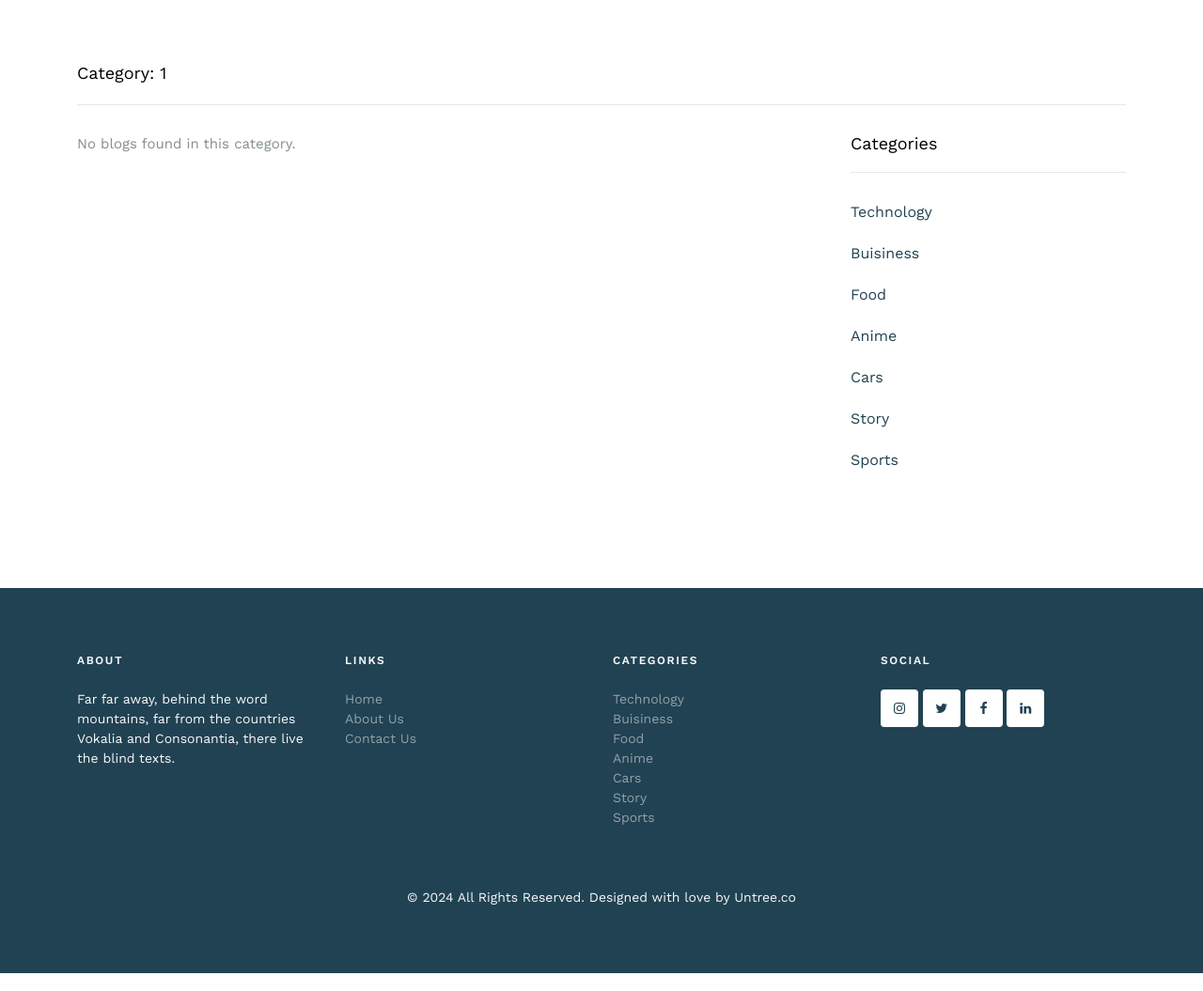
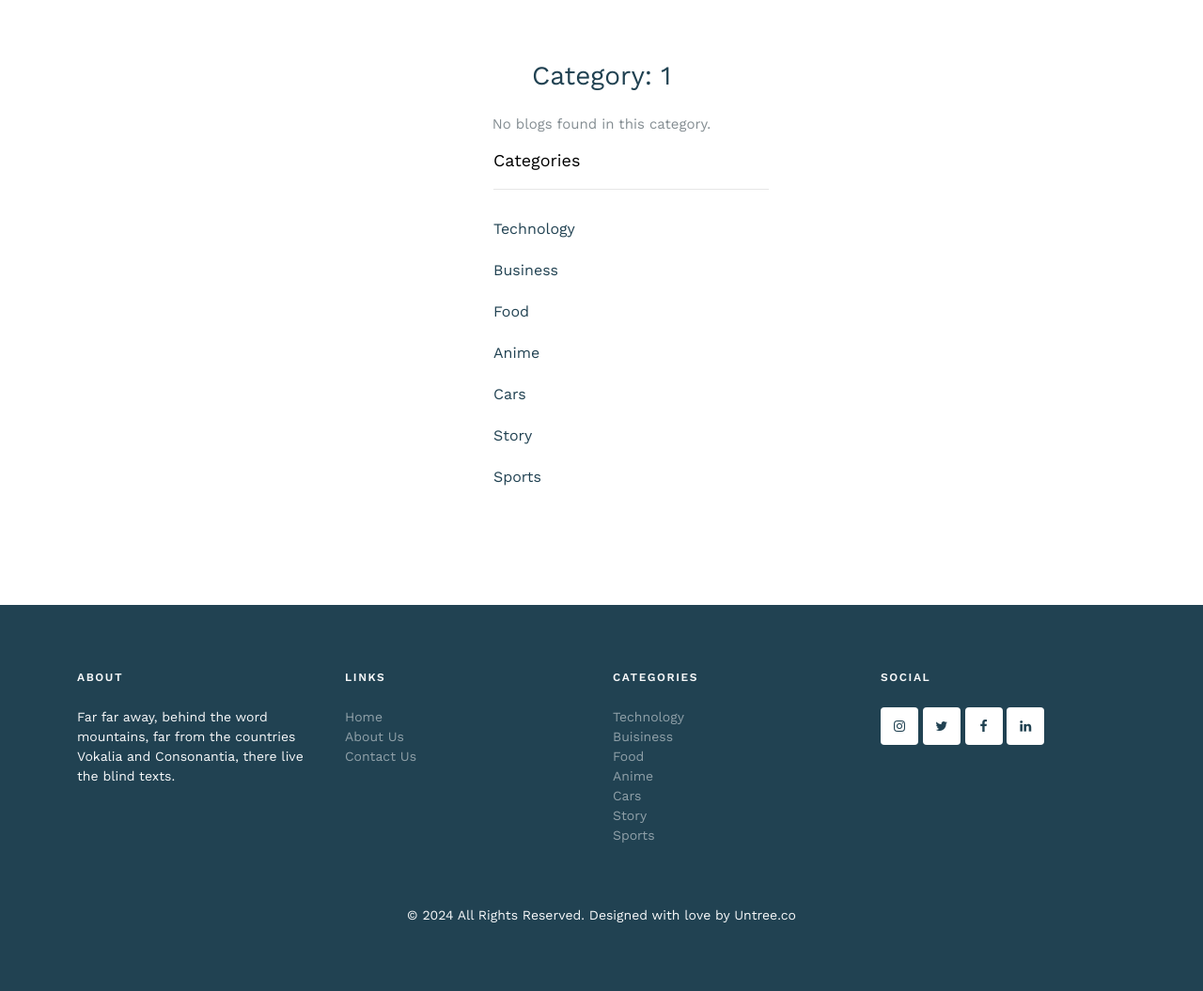
Before and after one commit to ShuhaibAp/BlogVerse, a Django app: a page that uses MainPage/templates/blog_list.html in a window 1280 px wide. Shown: the part 62-1117 px from the top of the page at 94% size. Run offline with Django 5.2, Linux system fonts and the light colour scheme; data comes from the database, SQL or seed files in the repository; both versions use the stored data as it was after the commit; some libraries are stand-ins or nearby versions; some web fonts are replaced.

Commit message:
Pagination completed

```diff
--- a/MainPage/templates/blog_details.html
+++ b/MainPage/templates/blog_details.html
@@ -63,7 +63,7 @@
         </div>
 
         <div class="pt-5 comment-wrap">
-          <h3 class="mb-5 heading">{{total_reviews}} Comments</h3>
+          <h3 class="mb-5 heading">Reviews</h3>
           {% if review %}
           <ul class="comment-list">
             <!-- Example comments, replace with actual comments if available -->
@@ -82,7 +82,9 @@
             {% endfor %}
           </ul>
           {% endif %}
-          <a href="" class="d-flex justify-content-center w-100 border border-dark">All 17 comments ></a>
+          {% if total_reviews > 5 %}
+          <a href="{% url 'allrev' blog_det.id %}" class="d-flex justify-content-center w-100 text-primary">All {{total_reviews}} reviews ></a>
+          {% endif %}
           <div class="comment-form-wrap pt-5">
             <h3 class="mb-2">Leave a comment</h3>
             <form method="post" action="{% url 'revadd' blog_det.id %}">
--- a/MainPage/templates/blog_list.html
+++ b/MainPage/templates/blog_list.html
@@ -5,93 +5,106 @@
         <div class="row">
             {% if blogs %}
             <div class="col-12">
-                <div class="heading">Category: {{ blogs.0.category }}</div>
+                <h3 class="text-center text-primary mb-4">Category: {{ blogs.0.category }}</h3>
             </div>
         </div>
+
         <div class="row posts-entry">
+            <!-- Blog Posts Section -->
             <div class="col-lg-8">
                 {% for blog in blogs %}
-                <div class="blog-entry d-flex blog-entry-search-item">
+                <div class="blog-entry d-flex blog-entry-search-item mb-4">
                     <a href="{% url 'bdet' blog.id %}" class="me-4">
-                        <img src="{{ blog.image.url }}" class="rounded" alt="Image" style="width: 210px; height: 250px;">
+                        <img src="{{ blog.image.url }}" class="rounded" alt="{{ blog.title }}" style="width: 210px; height: 250px; object-fit: cover;">
                     </a>
                     <div>
-                        <span class="date">{{ blog.date }} &bullet; <a href="#">{{ blog.category }}</a></span>
-                        <h2><a href="{% url 'bdet' blog.id %}">{{ blog.title }}</a></h2>
-                        {% if blog.desc|length > 100 %}
+                        <span class="date">{{ blog.date|date:"F j, Y" }} &bullet; <a href="#">{{ blog.category }}</a></span>
+                        <h2><a href="{% url 'bdet' blog.id %}" class="text-dark">{{ blog.title }}</a></h2>
                         <p>{{ blog.desc|slice:":100" }}...</p>
-                        {% else %}
-                        <p>{{ blog.desc }}</p>
-                        {% endif %}
-                        <p><a href="{% url 'bdet' blog.id %}" class="btn btn-sm btn-outline-primary">Read More</a></p>
-						<a href="{% url 'pview' blog.profile.user %}" class="d-flex align-items-center mt-1">
-							<img src="{{ blog.profile.image.url }}" alt="Profile Image" class="rounded-circle" style="width: 40px; height: 40px;">
-							<span class="ms-2">{{ blog.profile.username }}</span>
+                        <a href="{% url 'bdet' blog.id %}" class="btn btn-sm btn-outline-primary">Read More</a>
+                        <a href="{% url 'pview' blog.profile.user %}" class="d-flex align-items-center mt-2">
+                            <img src="{{ blog.profile.image.url }}" alt="Profile Image" class="rounded-circle" style="width: 40px; height: 40px;">
+                            <span class="ms-2">{{ blog.profile.username }}</span>
                         </a>
                     </div>
                 </div>
                 {% endfor %}
-                <div class="row text-start pt-5 border-top">
+
+                <!-- Pagination Section -->
+                <div class="row pt-4">
                     <div class="col-md-12">
-                        <div class="pagination">
-                        <span class="step-links">
-                            {% if page_obj.has_previous %}
-                            <a href="?page=1" class="btn btn-outline-primary py-2">&laquo; first</a>
-                            <a href="?page={{ page_obj.previous_page_number }}" class="btn btn-outline-primary py-2">previous</a>
-                            {% endif %}
+                        <nav class="pagination-wrap text-center">
+                            <ul class="pagination justify-content-center">
+                                {% if page_obj.has_previous %}
+                                <li class="page-item">
+                                    <a href="?page=1" class="page-link">First</a>
+                                </li>
+                                <li class="page-item">
+                                    <a href="?page={{ page_obj.previous_page_number }}" class="page-link">Prev</a>
+                                </li>
+                                {% endif %}
 
-                            {% if page_obj.has_next %}
-                            <a href="?page={{ page_obj.next_page_number }}" class="btn btn-outline-primary py-2" >next</a>
-                            <a href="?page={{ page_obj.paginator.num_pages }}" class="btn btn-outline-primary py-2" >last &raquo;</a>
-                            {% endif %}
-                            &nbsp;
-                            <span class="current text-primary">
-                            Page {{ page_obj.number }} of {{ page_obj.paginator.num_pages }}.
-                            </span>
-                        </span>
-                        </div>
+                                {% for num in page_obj.paginator.page_range %}
+                                    {% if page_obj.number == num %}
+                                        <li class="page-item active"><span class="page-link">{{ num }}</span></li>
+                                    {% elif num > page_obj.number|add:"-3" and num < page_obj.number|add:"3" %}
+                                        <li class="page-item"><a href="?page={{ num }}" class="page-link">{{ num }}</a></li>
+                                    {% endif %}
+                                {% endfor %}
+
+                                {% if page_obj.has_next %}
+                                <li class="page-item">
+                                    <a href="?page={{ page_obj.next_page_number }}" class="page-link">next</a>
+                                </li>
+                                <li class="page-item">
+                                    <a href="?page={{ page_obj.paginator.num_pages }}" class="page-link">Last</a>
+                                </li>
+                                {% endif %}
+                            </ul>
+                        </nav>
                     </div>
                 </div>
             </div>
+
+            <!-- Sidebar for Categories -->
             <div class="col-lg-4 sidebar">
                 <div class="sidebar-box">
-                    <h3 class="heading">Categories</h3>
+                    <h4 class="heading">Categories</h4>
                     <ul class="categories">
-                        <li><a href="{% url 'blist' cat="Technology" %}">Technology</a></li>
-						<li><a href="{% url 'blist' cat="Buisiness" %}">Buisiness</a></li>
-						<li><a href="{% url 'blist' cat="Food" %}">Food</a></li>
-						<li><a href="{% url 'blist' cat="Anime" %}">Anime</a></li>
-						<li><a href="{% url 'blist' cat="Cars" %}">Cars</a></li>
-						<li><a href="{% url 'blist' cat="Story" %}">Story</a></li>
-						<li><a href="{% url 'blist' cat="Sports" %}">Sports</a></li>
+                        <li><a href="{% url 'blist' cat='Technology' %}">Technology</a></li>
+                        <li><a href="{% url 'blist' cat='Buisiness' %}">Business</a></li>
+                        <li><a href="{% url 'blist' cat='Food' %}">Food</a></li>
+                        <li><a href="{% url 'blist' cat='Anime' %}">Anime</a></li>
+                        <li><a href="{% url 'blist' cat='Cars' %}">Cars</a></li>
+                        <li><a href="{% url 'blist' cat='Story' %}">Story</a></li>
+                        <li><a href="{% url 'blist' cat='Sports' %}">Sports</a></li>
                     </ul>
                 </div>
-			{% else %}
+            </div>
+            {% else %}
+            <!-- No Blogs Found Message -->
+            <div class="col-12 text-center">
+                <h3 class="text-center text-primary mb-4">Category: {{ selected_category }}</h3>
+                <p>No blogs found in this category.</p>
+            </div>
 
-            <div class="col-12">
-                <div class="heading">Category: {{ selected_category }}</div>
-            </div>
-			<div class="col-lg-8 ">
-				<p>No blogs found in this category.</p>
-			</div>
-            <div class="col-lg-4 sidebar ">
+            <!-- Sidebar for Categories when no blogs -->
+            <div class="col-lg-4 offset-lg-4 sidebar">
                 <div class="sidebar-box">
-                    <h3 class="heading">Categories</h3>
+                    <h4 class="heading">Categories</h4>
                     <ul class="categories">
-                        <li><a href="{% url 'blist' cat="Technology" %}">Technology</a></li>
-						<li><a href="{% url 'blist' cat="Buisiness" %}">Buisiness</a></li>
-						<li><a href="{% url 'blist' cat="Food" %}">Food</a></li>
-						<li><a href="{% url 'blist' cat="Anime" %}">Anime</a></li>
-						<li><a href="{% url 'blist' cat="Cars" %}">Cars</a></li>
-						<li><a href="{% url 'blist' cat="Story" %}">Story</a></li>
-						<li><a href="{% url 'blist' cat="Sports" %}">Sports</a></li>
+                        <li><a href="{% url 'blist' cat='Technology' %}">Technology</a></li>
+                        <li><a href="{% url 'blist' cat='Buisiness' %}">Business</a></li>
+                        <li><a href="{% url 'blist' cat='Food' %}">Food</a></li>
+                        <li><a href="{% url 'blist' cat='Anime' %}">Anime</a></li>
+                        <li><a href="{% url 'blist' cat='Cars' %}">Cars</a></li>
+                        <li><a href="{% url 'blist' cat='Story' %}">Story</a></li>
+                        <li><a href="{% url 'blist' cat='Sports' %}">Sports</a></li>
                     </ul>
                 </div>
-                {% endif %}
-                <!-- END sidebar-box -->
             </div>
+            {% endif %}
         </div>
     </div>
 </div>
-
 {% endblock home %}
--- a/MainPage/urls.py
+++ b/MainPage/urls.py
@@ -14,6 +14,7 @@ urlpatterns=[
     path('Bbookmark/<int:blog_id>',BlogBookmark,name='bookmark'),
     path('Bbooklist/<int:id>',BookmarkList.as_view(),name='booklist'),
     path('brevadd/<int:id>',AddReview,name='revadd'),
+    path('revall/<int:id>',ReviewList.as_view(),name='allrev'),
 
     path('Padd/',NewProfile.as_view(),name='padd'),
     path('Pview/<str:user>',ProfileView.as_view(),name='pview'),
--- a/MainPage/views.py
+++ b/MainPage/views.py
@@ -3,6 +3,7 @@ from django.shortcuts import render,redirect
 from django.urls import reverse_lazy,reverse
 from django.views import View
 from django.views.generic import TemplateView,DetailView,ListView,CreateView,UpdateView,View
+from django.core.paginator import Paginator, PageNotAnInteger, EmptyPage
 from .forms import *
 from .models import *
 from django.contrib import messages
@@ -55,8 +56,9 @@ class NewProfile(View):
         return render(request,"AddProfile.html",{"form":form_data})
 
 class ProfileView(DetailView):
-    template_name="profile_view.html"
-    context_object_name="profile"
+    template_name = "profile_view.html"
+    context_object_name = "profile"
+
     def get_object(self):
         user=get_object_or_404(User, username=self.kwargs.get('user'))
         return get_object_or_404(Profile, user=user)
@@ -64,7 +66,19 @@ class ProfileView(DetailView):
     def get_context_data(self, **kwargs):
         context=super().get_context_data(**kwargs)
         profile=self.get_object()
-        context['user_blogs']=Blog.objects.filter(profile=profile)
+        # Fetch user blogs
+        user_blogs=Blog.objects.filter(profile=profile)
+        # Pagination setup
+        paginator=Paginator(user_blogs, 5)  # Show 5 blogs per page
+        page=self.request.GET.get('page')
+
+        try:
+            blogs_paginated=paginator.page(page)
+        except PageNotAnInteger:
+            blogs_paginated=paginator.page(1)  # If page is not an integer, show the first page
+        except EmptyPage:
+            blogs_paginated=paginator.page(paginator.num_pages)  # If page is out of range, show last page
+        context['user_blogs']=blogs_paginated
         return context
 
 class UpdateProfile(UpdateView):
@@ -128,7 +142,7 @@ def BlogDelete(request,*args,**kwargs):
 class BlogList(ListView):
     template_name="blog_list.html"
     context_object_name='blogs'
-    paginate_by = 6
+    paginate_by=6
     def get_queryset(self):
         category=self.kwargs.get('cat')
         return Blog.objects.filter(category=category)
@@ -152,7 +166,7 @@ class BlogDetail(DetailView):
         #taking the reviews from table and passing to 'review' context.
         reviews=Review.objects.filter(blog=blog)
         rcount=reviews.count()
-        context['review']=reviews
+        context['review']=reviews.order_by('-date')[:5]
         context['total_reviews']=rcount
         context['review_form']=ReviewForm()
         context['relProducts']=Blog.objects.filter(category=blog.category).exclude(id=blog.id).order_by('-date')[:4]
@@ -174,6 +188,17 @@ def AddReview(request, *args, **kwargs):
             review.save()
             return redirect('bdet', id=blog.id)
     return redirect('bdet', id=blog.id)
+
+class ReviewList(ListView):
+    template_name="reviews_list.html"
+    context_object_name="allrevs"
+
+    def get_blog(self):
+        return get_object_or_404(Blog, id=self.kwargs['id'])
+
+    def get_queryset(self):
+        blog = self.get_blog()
+        return Review.objects.filter(blog=blog)
 
 class BlogUpdate(UpdateView):
     template_name="blog_update.html"
```
Also changed, not shown: MainPage/templates/profile_view.html (+26 -2 lines), MainPage/templates/reviews_list.html (added, +31 -0 lines), blog_images/kisuke.webp (added), db.sqlite3, profile_images/fida.jpg (added), profile_images/person_2.jpg (added), profile_images/person_2_X51uWAl.jpg (added).
